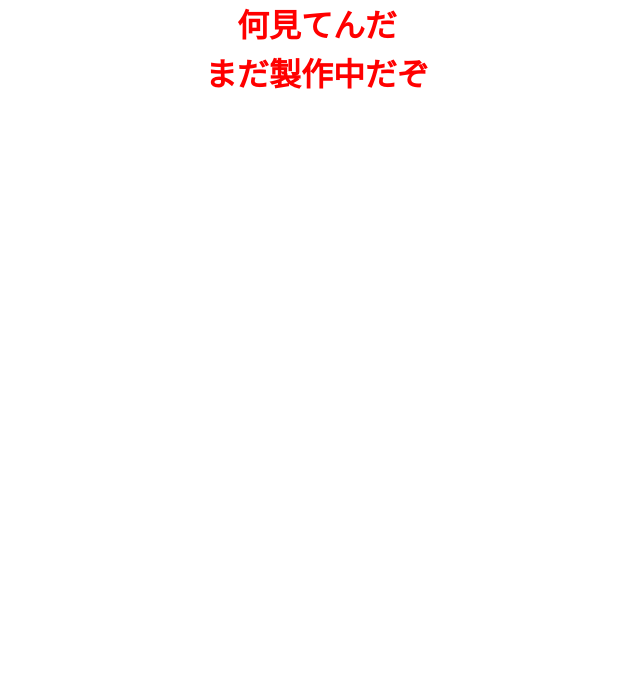
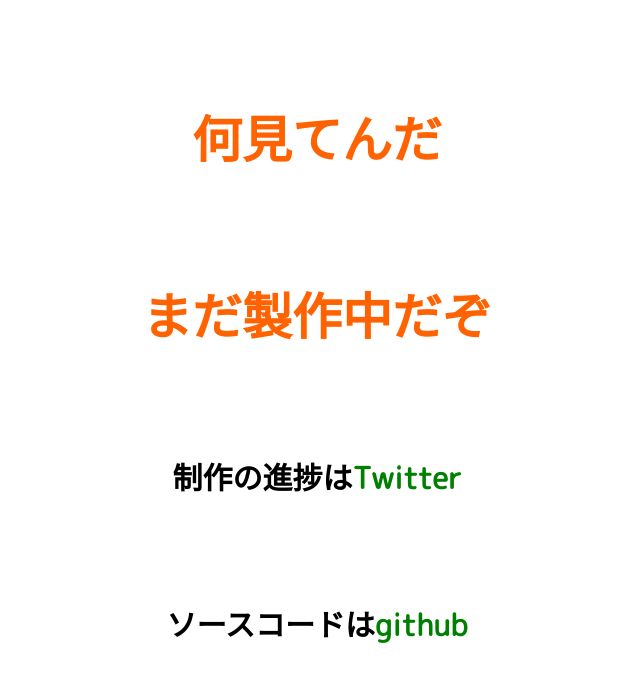
Before and after one commit to ruritoBlogger/ruritoBlogger.github.io, a React app: page / in a window 1280 px wide. Shown: the top 682 px of the page, without its empty margins (323-963 px from the left). Built offline with nearby package versions, Linux system fonts and the light colour scheme.

Commit message:
feat: カスタムドメインを公開した際にアクセスされても製作中だと伝わるようにページを改修

```diff
--- a/src/main.styl
+++ b/src/main.styl
@@ -1,3 +1,24 @@
-.tmp
+.title
+    margin-top: 100px
     text-align: center
-    color: red
+    font-size: 50px
+    animation: 5s linear infinite gaming
+
+.subtitle
+    margin-top: 100px
+    text-align: center
+    font-size: 30px
+
+a
+    color: green
+    text-decoration: none
+
+@keyframes gaming
+    0%, 100%
+        color: red
+
+    50%
+        color: blue
+
+    25%, 75%
+        color: yellow
--- a/src/main.tsx
+++ b/src/main.tsx
@@ -3,8 +3,18 @@ import styles from "./main.styl";
 const Main: React.FC = () => {
   return (
     <div>
-      <h1 className={styles.tmp}>何見てんだ</h1>
-      <h1 className={styles.tmp}>まだ製作中だぞ</h1>
+      <h1 className={styles.title}>何見てんだ</h1>
+      <h1 className={styles.title}>まだ製作中だぞ</h1>
+      <h1 className={styles.subtitle}>
+        制作の進捗は
+        <a href="https://twitter.com/ruriro0125">Twitter</a>
+      </h1>
+      <h1 className={styles.subtitle}>
+        ソースコードは
+        <a href="https://github.com/ruritoBlogger/ruritoBlogger.github.io">
+          github
+        </a>
+      </h1>
     </div>
   );
 };
```
